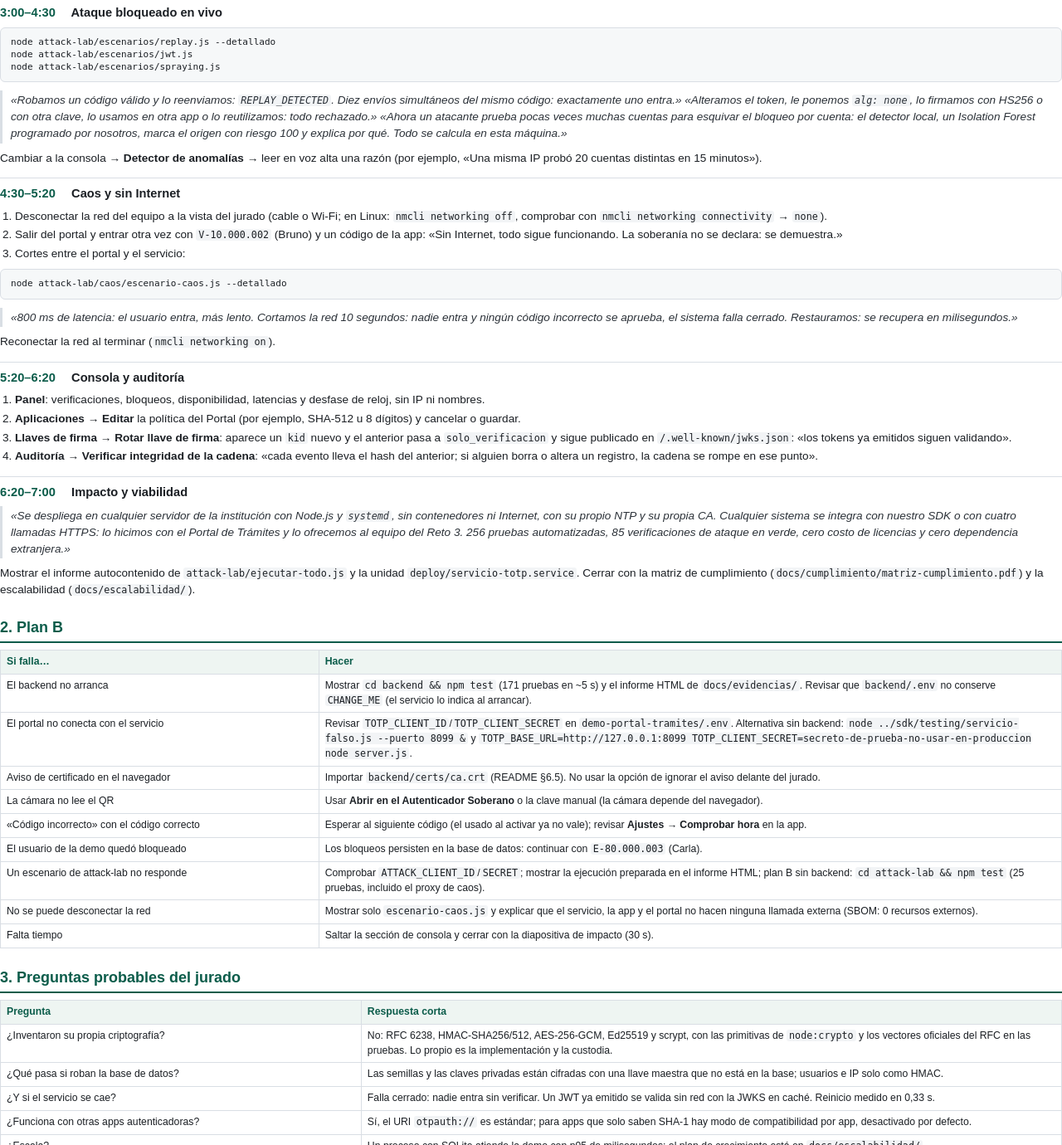
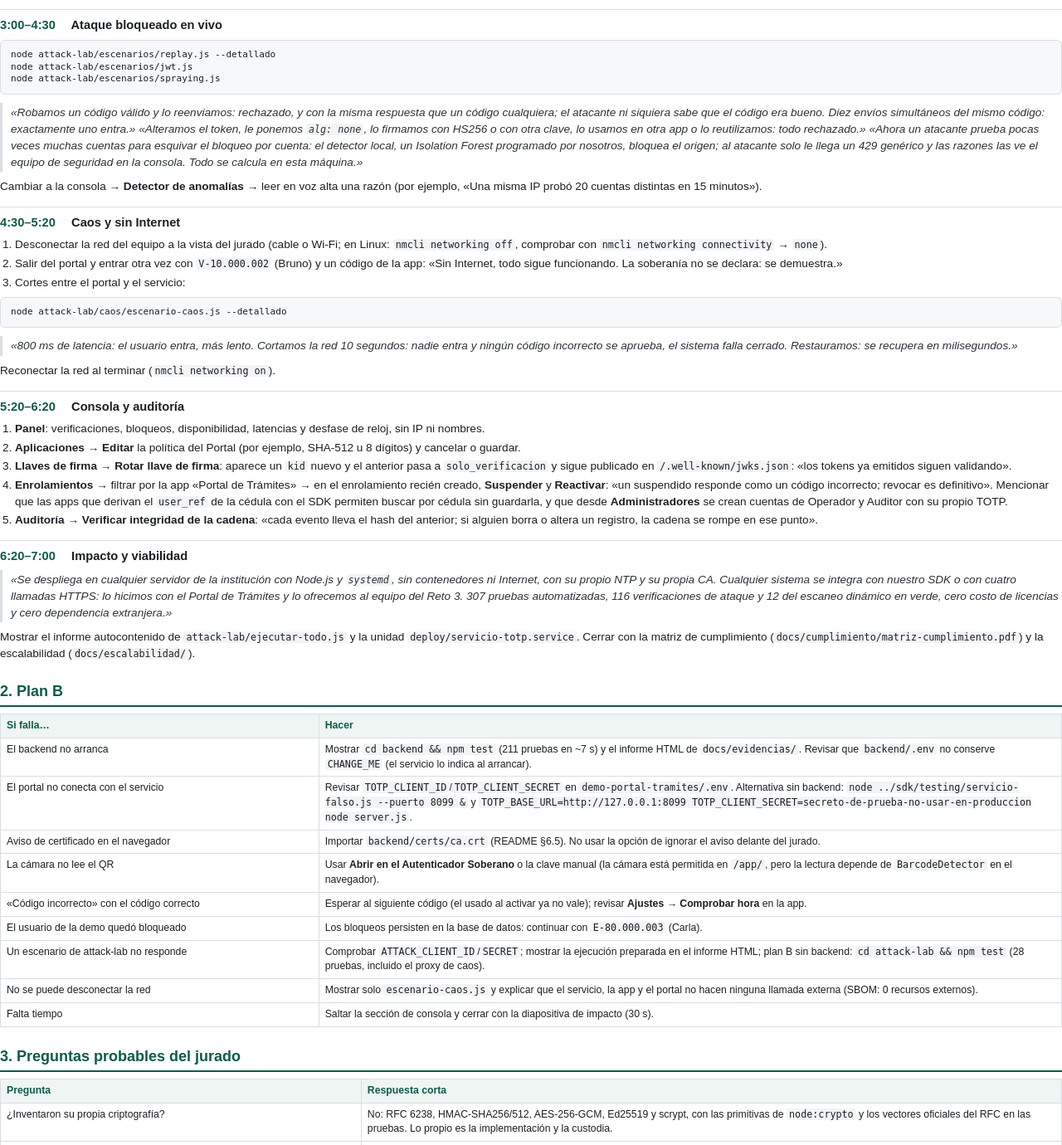
Before and after one commit to PSM-Hackaton/servicio-soberano-autenticacion-totp, a plain HTML site: page docs/presentacion/guion-demo.html in a window 1280 px wide. Shown: the part 1133-2513 px from the top of the page at 83% size. Drawn offline with Linux system fonts and the light colour scheme.

Commit message:
Guion de la demo: cifras vigentes, replay y detector sin oráculo, gestión de enrolamientos desde la consola

```diff
--- a/docs/presentacion/guion-demo.html
+++ b/docs/presentacion/guion-demo.html
@@ -57,7 +57,8 @@ npm run usuarios &amp;&amp; npm start
 # Terminal 3 — laboratorio (letra grande)
 export ATTACK_CLIENT_ID=app_...   ATTACK_CLIENT_SECRET=...     # "Portal de Trámites"
 export ATTACK_CLIENT_ID_2=app_... ATTACK_CLIENT_SECRET_2=...   # "Agente Evaluador (Reto 3)"
-node attack-lab/ejecutar-todo.js --rapido          # ensayo completo: debe terminar en 8/8 OK
+node attack-lab/ejecutar-todo.js --rapido          # ensayo completo: debe terminar sin fallos
+#   (con --comando-arranque "node src/main.js" --pid-backend &lt;PID&gt; incluye el reinicio: 11/11 y 116/116)
 </pre>
 <ul>
   <li>CA local (<code>backend/certs/ca.crt</code>) importada en el navegador de la demo (README §6.5).</li>
@@ -94,7 +95,7 @@ node attack-lab/escenarios/replay.js --detallado
 node attack-lab/escenarios/jwt.js
 node attack-lab/escenarios/spraying.js
 </pre>
-<div class="di">«Robamos un código válido y lo reenviamos: <code>REPLAY_DETECTED</code>. Diez envíos simultáneos del mismo código: exactamente uno entra.» «Alteramos el token, le ponemos <code>alg: none</code>, lo firmamos con HS256 o con otra clave, lo usamos en otra app o lo reutilizamos: todo rechazado.» «Ahora un atacante prueba pocas veces muchas cuentas para esquivar el bloqueo por cuenta: el detector local, un Isolation Forest programado por nosotros, marca el origen con riesgo 100 y explica por qué. Todo se calcula en esta máquina.»</div>
+<div class="di">«Robamos un código válido y lo reenviamos: rechazado, y con la misma respuesta que un código cualquiera; el atacante ni siquiera sabe que el código era bueno. Diez envíos simultáneos del mismo código: exactamente uno entra.» «Alteramos el token, le ponemos <code>alg: none</code>, lo firmamos con HS256 o con otra clave, lo usamos en otra app o lo reutilizamos: todo rechazado.» «Ahora un atacante prueba pocas veces muchas cuentas para esquivar el bloqueo por cuenta: el detector local, un Isolation Forest programado por nosotros, bloquea el origen; al atacante solo le llega un 429 genérico y las razones las ve el equipo de seguridad en la consola. Todo se calcula en esta máquina.»</div>
 <p>Cambiar a la consola → <b>Detector de anomalías</b> → leer en voz alta una razón (por ejemplo, «Una misma IP probó 20 cuentas distintas en 15 minutos»).</p>
 
 <h3><span class="t">4:30–5:20</span> Caos y sin Internet</h3>
@@ -112,23 +113,24 @@ node attack-lab/escenarios/spraying.js
   <li><b>Panel</b>: verificaciones, bloqueos, disponibilidad, latencias y desfase de reloj, sin IP ni nombres.</li>
   <li><b>Aplicaciones</b> → <b>Editar</b> la política del Portal (por ejemplo, SHA-512 u 8 dígitos) y cancelar o guardar.</li>
   <li><b>Llaves de firma</b> → <b>Rotar llave de firma</b>: aparece un <code>kid</code> nuevo y el anterior pasa a <code>solo_verificacion</code> y sigue publicado en <code>/.well-known/jwks.json</code>: «los tokens ya emitidos siguen validando».</li>
+  <li><b>Enrolamientos</b> → filtrar por la app «Portal de Trámites» → en el enrolamiento recién creado, <b>Suspender</b> y <b>Reactivar</b>: «un suspendido responde como un código incorrecto; revocar es definitivo». Mencionar que las apps que derivan el <code>user_ref</code> de la cédula con el SDK permiten buscar por cédula sin guardarla, y que desde <b>Administradores</b> se crean cuentas de Operador y Auditor con su propio TOTP.</li>
   <li><b>Auditoría</b> → <b>Verificar integridad de la cadena</b>: «cada evento lleva el hash del anterior; si alguien borra o altera un registro, la cadena se rompe en ese punto».</li>
 </ol>
 
 <h3><span class="t">6:20–7:00</span> Impacto y viabilidad</h3>
-<div class="di">«Se despliega en cualquier servidor de la institución con Node.js y <code>systemd</code>, sin contenedores ni Internet, con su propio NTP y su propia CA. Cualquier sistema se integra con nuestro SDK o con cuatro llamadas HTTPS: lo hicimos con el Portal de Trámites y lo ofrecemos al equipo del Reto 3. 256 pruebas automatizadas, 85 verificaciones de ataque en verde, cero costo de licencias y cero dependencia extranjera.»</div>
+<div class="di">«Se despliega en cualquier servidor de la institución con Node.js y <code>systemd</code>, sin contenedores ni Internet, con su propio NTP y su propia CA. Cualquier sistema se integra con nuestro SDK o con cuatro llamadas HTTPS: lo hicimos con el Portal de Trámites y lo ofrecemos al equipo del Reto 3. 307 pruebas automatizadas, 116 verificaciones de ataque y 12 del escaneo dinámico en verde, cero costo de licencias y cero dependencia extranjera.»</div>
 <p>Mostrar el informe autocontenido de <code>attack-lab/ejecutar-todo.js</code> y la unidad <code>deploy/servicio-totp.service</code>. Cerrar con la matriz de cumplimiento (<code>docs/cumplimiento/matriz-cumplimiento.pdf</code>) y la escalabilidad (<code>docs/escalabilidad/</code>).</p>
 
 <h2 class="pb">2. Plan B</h2>
 <table>
   <tr><th style="width:30%">Si falla…</th><th>Hacer</th></tr>
-  <tr><td>El backend no arranca</td><td>Mostrar <code>cd backend &amp;&amp; npm test</code> (171 pruebas en ~5 s) y el informe HTML de <code>docs/evidencias/</code>. Revisar que <code>backend/.env</code> no conserve <code>CHANGE_ME</code> (el servicio lo indica al arrancar).</td></tr>
+  <tr><td>El backend no arranca</td><td>Mostrar <code>cd backend &amp;&amp; npm test</code> (211 pruebas en ~7 s) y el informe HTML de <code>docs/evidencias/</code>. Revisar que <code>backend/.env</code> no conserve <code>CHANGE_ME</code> (el servicio lo indica al arrancar).</td></tr>
   <tr><td>El portal no conecta con el servicio</td><td>Revisar <code>TOTP_CLIENT_ID</code>/<code>TOTP_CLIENT_SECRET</code> en <code>demo-portal-tramites/.env</code>. Alternativa sin backend: <code>node ../sdk/testing/servicio-falso.js --puerto 8099 &amp;</code> y <code>TOTP_BASE_URL=http://127.0.0.1:8099 TOTP_CLIENT_SECRET=secreto-de-prueba-no-usar-en-produccion node server.js</code>.</td></tr>
   <tr><td>Aviso de certificado en el navegador</td><td>Importar <code>backend/certs/ca.crt</code> (README §6.5). No usar la opción de ignorar el aviso delante del jurado.</td></tr>
-  <tr><td>La cámara no lee el QR</td><td>Usar <b>Abrir en el Autenticador Soberano</b> o la clave manual (la cámara depende del navegador).</td></tr>
+  <tr><td>La cámara no lee el QR</td><td>Usar <b>Abrir en el Autenticador Soberano</b> o la clave manual (la cámara está permitida en <code>/app/</code>, pero la lectura depende de <code>BarcodeDetector</code> en el navegador).</td></tr>
   <tr><td>«Código incorrecto» con el código correcto</td><td>Esperar al siguiente código (el usado al activar ya no vale); revisar <b>Ajustes → Comprobar hora</b> en la app.</td></tr>
   <tr><td>El usuario de la demo quedó bloqueado</td><td>Los bloqueos persisten en la base de datos: continuar con <code>E-80.000.003</code> (Carla).</td></tr>
-  <tr><td>Un escenario de attack-lab no responde</td><td>Comprobar <code>ATTACK_CLIENT_ID</code>/<code>SECRET</code>; mostrar la ejecución preparada en el informe HTML; plan B sin backend: <code>cd attack-lab &amp;&amp; npm test</code> (25 pruebas, incluido el proxy de caos).</td></tr>
+  <tr><td>Un escenario de attack-lab no responde</td><td>Comprobar <code>ATTACK_CLIENT_ID</code>/<code>SECRET</code>; mostrar la ejecución preparada en el informe HTML; plan B sin backend: <code>cd attack-lab &amp;&amp; npm test</code> (28 pruebas, incluido el proxy de caos).</td></tr>
   <tr><td>No se puede desconectar la red</td><td>Mostrar solo <code>escenario-caos.js</code> y explicar que el servicio, la app y el portal no hacen ninguna llamada externa (SBOM: 0 recursos externos).</td></tr>
   <tr><td>Falta tiempo</td><td>Saltar la sección de consola y cerrar con la diapositiva de impacto (30 s).</td></tr>
 </table>
```
